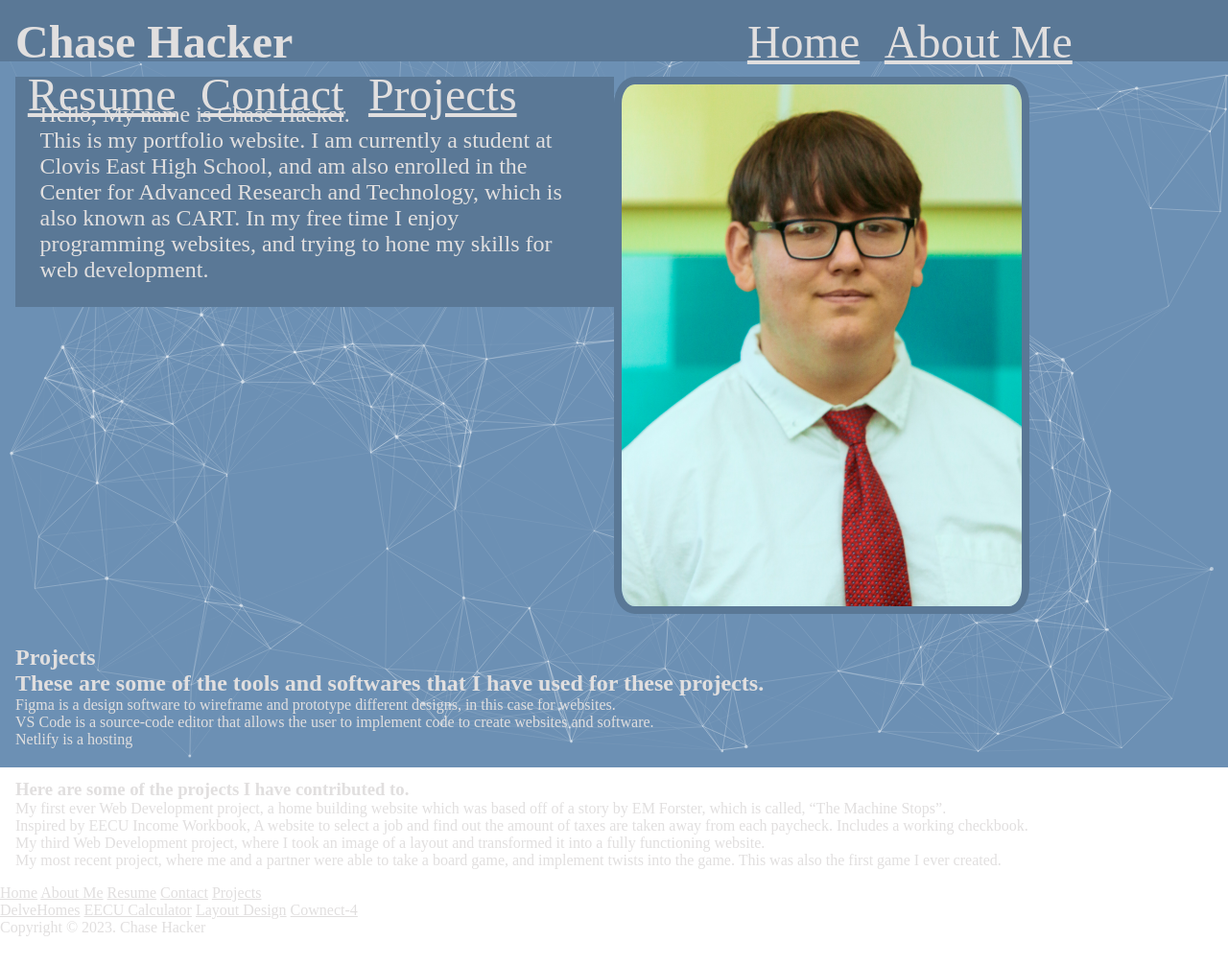
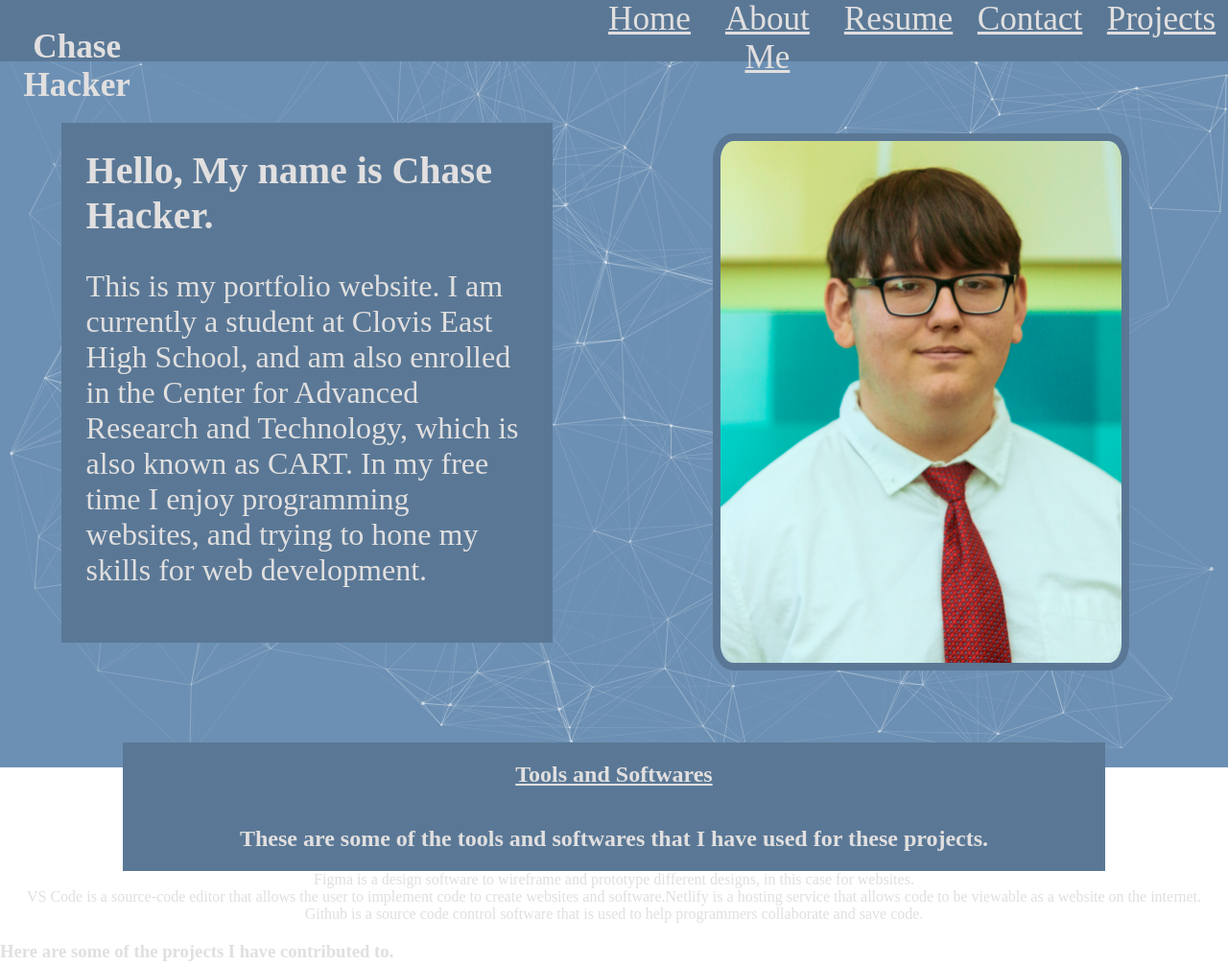
Before and after one commit to Chase-Hacker/Portfolio, a website: page index.html in a window 1280 px wide. Shown: the top 1006 px of the page at 96% size. Before the commit the page ends 976 px from the top, so only its background shows below. Drawn offline with nearby package versions, Linux system fonts and the light colour scheme; animation ran at ten frames a second.

Commit message:
also improving css for index

```diff
--- a/index.html
+++ b/index.html
@@ -19,6 +19,7 @@
         <a href="/index.html#projects">Projects</a>
       </section>
       <section id="intro">
+        <div id="introWrapper">
         <div id="opener">
           <div id="name">Hello, My name is Chase Hacker.</div>
           <div id="introText">
@@ -31,14 +32,16 @@
             </p>
           </div>
         </div>
+        </div>
         <div id="picture"><img src="images\IMG_2122.jpg" alt="Headshot" /></div>
       </section>
       <section id="tools">
-        <h1>Projects</h1>
+        <div id="toolWrapper">
+        <h1>Tools and Softwares</h1>
         <h2>
           These are some of the tools and softwares that I have used for these
           projects.
-        </h2>
+        </h2></div>
         <div id="figma">
           Figma is a design software to wireframe and prototype different
           designs, in this case for websites.
@@ -47,8 +50,8 @@
           VS Code is a source-code editor that allows the user to implement code
           to create websites and software.
         </div>
-        <div id="netlify">Netlify is a hosting</div>
-        <div id="github"></div>
+        <div id="netlify">Netlify is a hosting service that allows code to be viewable as a website on the internet.</div>
+        <div id="github">Github is a source code control software that is used to help programmers collaborate and save code.</div>
       </section>
       <section id="projects">
         <h3>Here are some of the projects I have contributed to.</h3>
--- a/styles.css
+++ b/styles.css
@@ -1,8 +1,12 @@
 * {
-  margin: 0;
-  padding: 0;
+
   box-sizing: border-box;
   color: var(--almostwhite);
+}
+
+body {
+  padding: 0;
+  margin: 0;
 }
 
 :root {
@@ -28,7 +32,6 @@
 section {
   height: fit-content;
   width: fit-content;
-  padding: 16px;
 }
 
 p,
@@ -42,25 +45,25 @@ li {
   width: 100vw;
   background-color: var(--box);
   display: flex;
-  flex-wrap: wrap;
-  font-size: 3rem;
+  flex-wrap: nowrap;
+  font-size: 2.2rem;
   height: 8vh;
   text-align: center;
 }
 
+/* footer {
+
+} */
+
 #nav h1 {
-  font-size: 3rem;
+  font-size: 2.2rem;
   padding-right: 36vw;
 }
 
 #nav a {
-padding-left: 1vw;
-padding-right: 1vw;
+  padding-left: 1vw;
+  padding-right: 1vw;
 }
-/*
-footer {
-
-} */
 
 #intro > div {
   width: 50%;
@@ -68,14 +71,15 @@ footer {
 
 #picture {
   align-items: center;
+  display: flex;
+  justify-content: center;
+  padding-top: 5vh;
 }
 
 #picture img {
   height: 70vh;
   border: 8px solid var(--box);
   border-radius: 5% 5%;
-  display: flex;
-  flex-wrap: nowrap;
 }
 
 #intro {
@@ -86,15 +90,49 @@ footer {
 }
 
 #introText {
-  font-size: 1.5rem;
+  font-size: 2rem;
 }
 
 #name {
-  font-size: 1.5rem;
+  font-size: 2.5rem;
+  font-weight: bold;
 }
 
 #opener {
   background-color: var(--box);
   height: fit-content;
   padding: 2vw;
+  justify-content: center;
+  margin: 5vw;
 }
+
+#introWrapper {
+  display: flex;
+  justify-content: center;
+  align-items: center;
+}
+
+#toolWrapper {
+  display: flex;
+  flex-wrap: wrap;
+  background-color: var(--box);
+  justify-content: center;
+  width: 80%;
+}
+
+#tools h1 {
+  text-decoration: underline;
+  background-color: var(--box);
+  justify-content: center;
+  display: flex;
+  width: 100%;
+}
+
+#tools {
+ display: flex;
+ justify-content: center;
+ flex-wrap: wrap;
+ width: 100%;
+ margin: 0;
+ margin-top: 5vh;
+}
```
